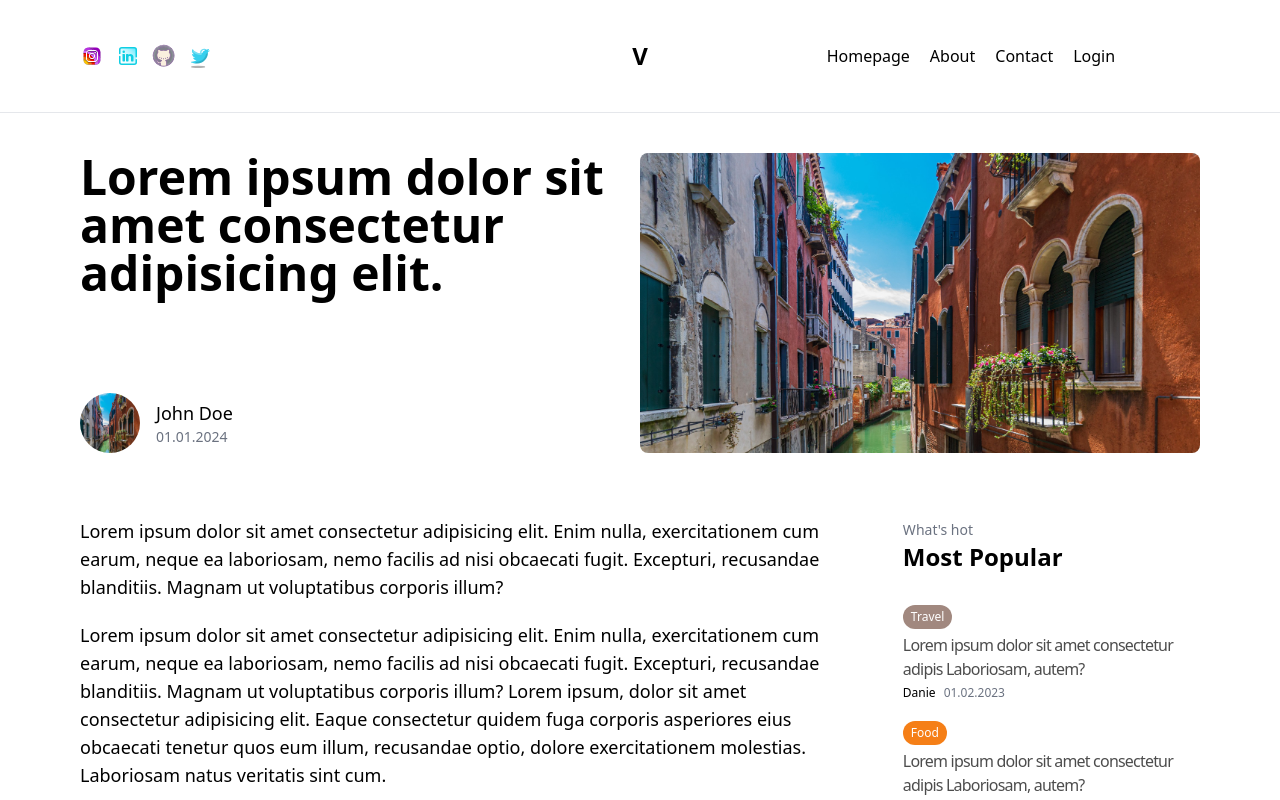
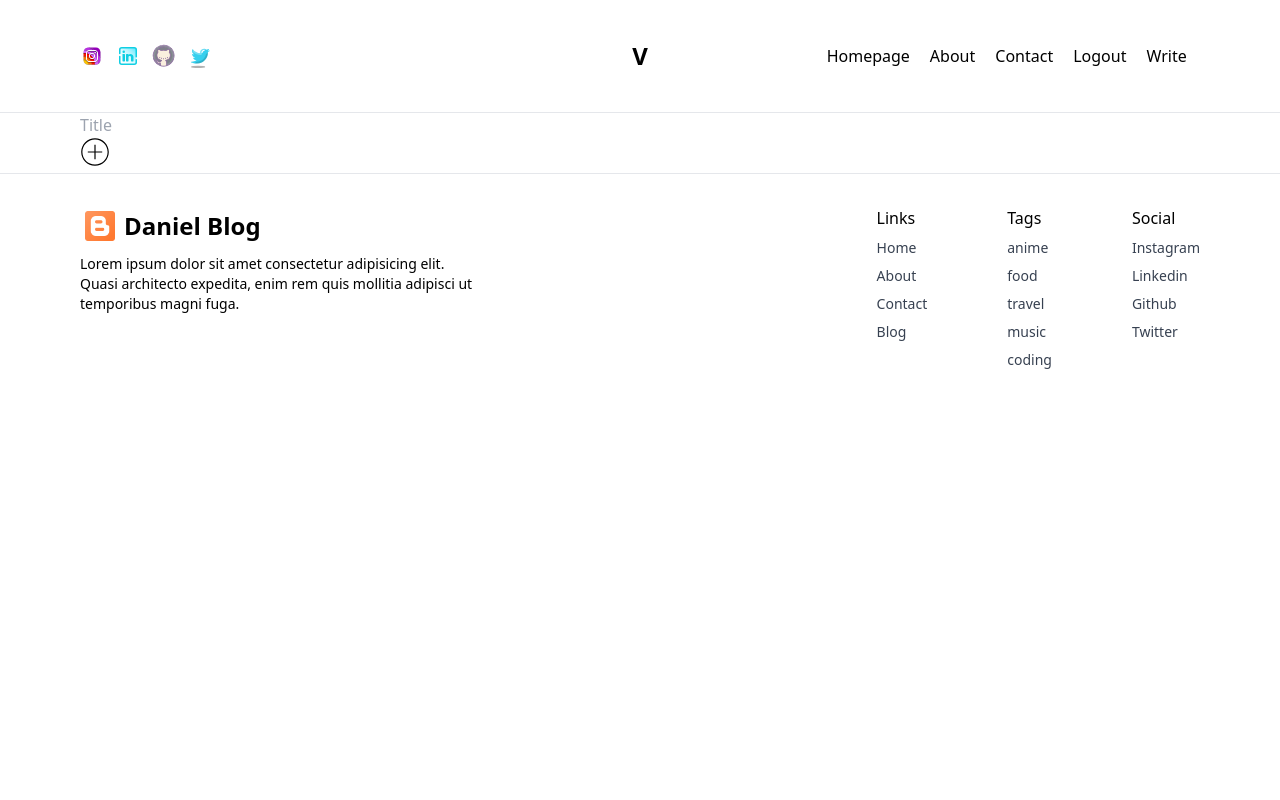
Before and after one commit to Vader4k/blog, a Next.js app: page /write in a window 1280 px wide. Shown: the top 800 px of the page. Built offline with nearby package versions, Linux system fonts and the light colour scheme.

Commit message:
@add/ installed quil

```diff
--- a/package.json
+++ b/package.json
@@ -17,6 +17,7 @@
     "next-themes": "^0.4.3",
     "react": "19.0.0-rc-66855b96-20241106",
     "react-dom": "19.0.0-rc-66855b96-20241106",
+    "react-quill": "^2.0.0",
     "tailwind-merge": "^2.5.4",
     "tailwindcss-animate": "^1.0.7"
   },
--- /dev/null
+++ b/src/app/write/page.tsx
@@ -0,0 +1,70 @@
+"use client";
+import { useState } from "react";
+import ReactQuill from "react-quill";
+import "react-quill/dist/quill.bubble.css";
+
+const WritePage = () => {
+  const [open, setIsOpen] = useState<boolean>(false);
+
+  return (
+    <div>
+      <input type="text" placeholder="Title" />
+      <div>
+        <button onClick={() => setIsOpen(!open)}>
+          <svg
+            xmlns="http://www.w3.org/2000/svg"
+            x="0px"
+            y="0px"
+            width="30"
+            height="30"
+            viewBox="0 0 50 50"
+          >
+            <path d="M 25 2 C 12.309295 2 2 12.309295 2 25 C 2 37.690705 12.309295 48 25 48 C 37.690705 48 48 37.690705 48 25 C 48 12.309295 37.690705 2 25 2 z M 25 4 C 36.609824 4 46 13.390176 46 25 C 46 36.609824 36.609824 46 25 46 C 13.390176 46 4 36.609824 4 25 C 4 13.390176 13.390176 4 25 4 z M 24 13 L 24 24 L 13 24 L 13 26 L 24 26 L 24 37 L 26 37 L 26 26 L 37 26 L 37 24 L 26 24 L 26 13 L 24 13 z"></path>
+          </svg>
+        </button>
+        {open && (
+          <div className="">
+            <button>
+              <svg
+                xmlns="http://www.w3.org/2000/svg"
+                x="0px"
+                y="0px"
+                width="30"
+                height="30"
+                viewBox="0 0 50 50"
+              >
+                <path d="M 25 2 C 12.309295 2 2 12.309295 2 25 C 2 37.690705 12.309295 48 25 48 C 37.690705 48 48 37.690705 48 25 C 48 12.309295 37.690705 2 25 2 z M 25 4 C 36.609824 4 46 13.390176 46 25 C 46 36.609824 36.609824 46 25 46 C 13.390176 46 4 36.609824 4 25 C 4 13.390176 13.390176 4 25 4 z M 24 13 L 24 24 L 13 24 L 13 26 L 24 26 L 24 37 L 26 37 L 26 26 L 37 26 L 37 24 L 26 24 L 26 13 L 24 13 z"></path>
+              </svg>
+            </button>
+            <button>
+              <svg
+                xmlns="http://www.w3.org/2000/svg"
+                x="0px"
+                y="0px"
+                width="30"
+                height="30"
+                viewBox="0 0 50 50"
+              >
+                <path d="M 25 2 C 12.309295 2 2 12.309295 2 25 C 2 37.690705 12.309295 48 25 48 C 37.690705 48 48 37.690705 48 25 C 48 12.309295 37.690705 2 25 2 z M 25 4 C 36.609824 4 46 13.390176 46 25 C 46 36.609824 36.609824 46 25 46 C 13.390176 46 4 36.609824 4 25 C 4 13.390176 13.390176 4 25 4 z M 24 13 L 24 24 L 13 24 L 13 26 L 24 26 L 24 37 L 26 37 L 26 26 L 37 26 L 37 24 L 26 24 L 26 13 L 24 13 z"></path>
+              </svg>
+            </button>
+            <button>
+              <svg
+                xmlns="http://www.w3.org/2000/svg"
+                x="0px"
+                y="0px"
+                width="30"
+                height="30"
+                viewBox="0 0 50 50"
+              >
+                <path d="M 25 2 C 12.309295 2 2 12.309295 2 25 C 2 37.690705 12.309295 48 25 48 C 37.690705 48 48 37.690705 48 25 C 48 12.309295 37.690705 2 25 2 z M 25 4 C 36.609824 4 46 13.390176 46 25 C 46 36.609824 36.609824 46 25 46 C 13.390176 46 4 36.609824 4 25 C 4 13.390176 13.390176 4 25 4 z M 24 13 L 24 24 L 13 24 L 13 26 L 24 26 L 24 37 L 26 37 L 26 26 L 37 26 L 37 24 L 26 24 L 26 13 L 24 13 z"></path>
+              </svg>
+            </button>
+          </div>
+        )}
+      </div>
+    </div>
+  );
+};
+
+export default WritePage;
--- a/src/components/Featured.tsx
+++ b/src/components/Featured.tsx
@@ -11,7 +11,7 @@ const Featured = () => {
           <Image className="h-[500px] w-full" src={'/44775.jpg'} width={500} height={500} alt="venice"/>
         </div>
         <div className="flex-1 items-start flex flex-col gap-5">
-          <h1 className="text-4xl font-medium">
+          <h1 className="text-2xl md:text-4xl font-medium">
             Lorem ipsum dolor, sit amet consectetur adipisicing elit.
             Voluptates, quas.
           </h1>
--- a/src/components/Navbar.tsx
+++ b/src/components/Navbar.tsx
@@ -7,7 +7,7 @@ import { useState } from "react";
 
 const Navbar = () => {
   const [isNavOpen, setIsNavOpen] = useState<boolean>(false);
-  const session = false;
+  const session = true;
 
   const handleSignOut = async () => {
     await signOut();
@@ -40,7 +40,10 @@ const Navbar = () => {
               </Link>
             ))}
             {session ? (
-              <button onClick={handleSignOut}>Logout</button>
+              <div className="flex items-center gap-5">
+                <button onClick={handleSignOut}>Logout</button>
+                <Link href="/write">Write</Link>
+              </div>
             ) : (
               <Link href={"/login"}>Login</Link>
             )}
@@ -51,20 +54,39 @@ const Navbar = () => {
           onClick={() => setIsNavOpen(!isNavOpen)}
           className="flex flex-col gap-1 flex-1 md:hidden w-full items-end place-items-end"
         >
-          <div className={`w-6 border border-black transition-transform duration-300 ${isNavOpen ? "rotate-45 translate-y-1.5" : ""}`} />
-          <div className={`w-6 border border-black ${isNavOpen ? "opacity-0" : ""}`} />
-          <div className={`w-6 border border-black transition-transform duration-300 ${isNavOpen ? "rotate-[-45deg] -translate-y-1.5" : ""}`} />
+          <div
+            className={`w-6 border border-black transition-transform duration-300 ${
+              isNavOpen ? "rotate-45 translate-y-1.5" : ""
+            }`}
+          />
+          <div
+            className={`w-6 border border-black ${
+              isNavOpen ? "opacity-0" : ""
+            }`}
+          />
+          <div
+            className={`w-6 border border-black transition-transform duration-300 ${
+              isNavOpen ? "rotate-[-45deg] -translate-y-1.5" : ""
+            }`}
+          />
         </button>
       </nav>
       {isNavOpen && (
         <div className="flex text-3xl flex-col justify-center gap-8 items-center bg-black bg-opacity-90 text-white absolute top-[70px] h-screen left-0 w-full z-[10]">
           {navLinks.map((link) => (
-            <Link href={link.url} key={link.id}>
+            <Link
+              onClick={() => setIsNavOpen(false)}
+              href={link.url}
+              key={link.id}
+            >
               {link.title}
             </Link>
           ))}
           {session ? (
-            <button onClick={handleSignOut}>Logout</button>
+            <div>
+              <button onClick={handleSignOut}>Logout</button>
+              <button onClick={handleSignOut}>Write</button>
+            </div>
           ) : (
             <Link href={"/login"}>Login</Link>
           )}
```
Also changed, not shown: 1 other file (tests, documents, lock files or other folders).
